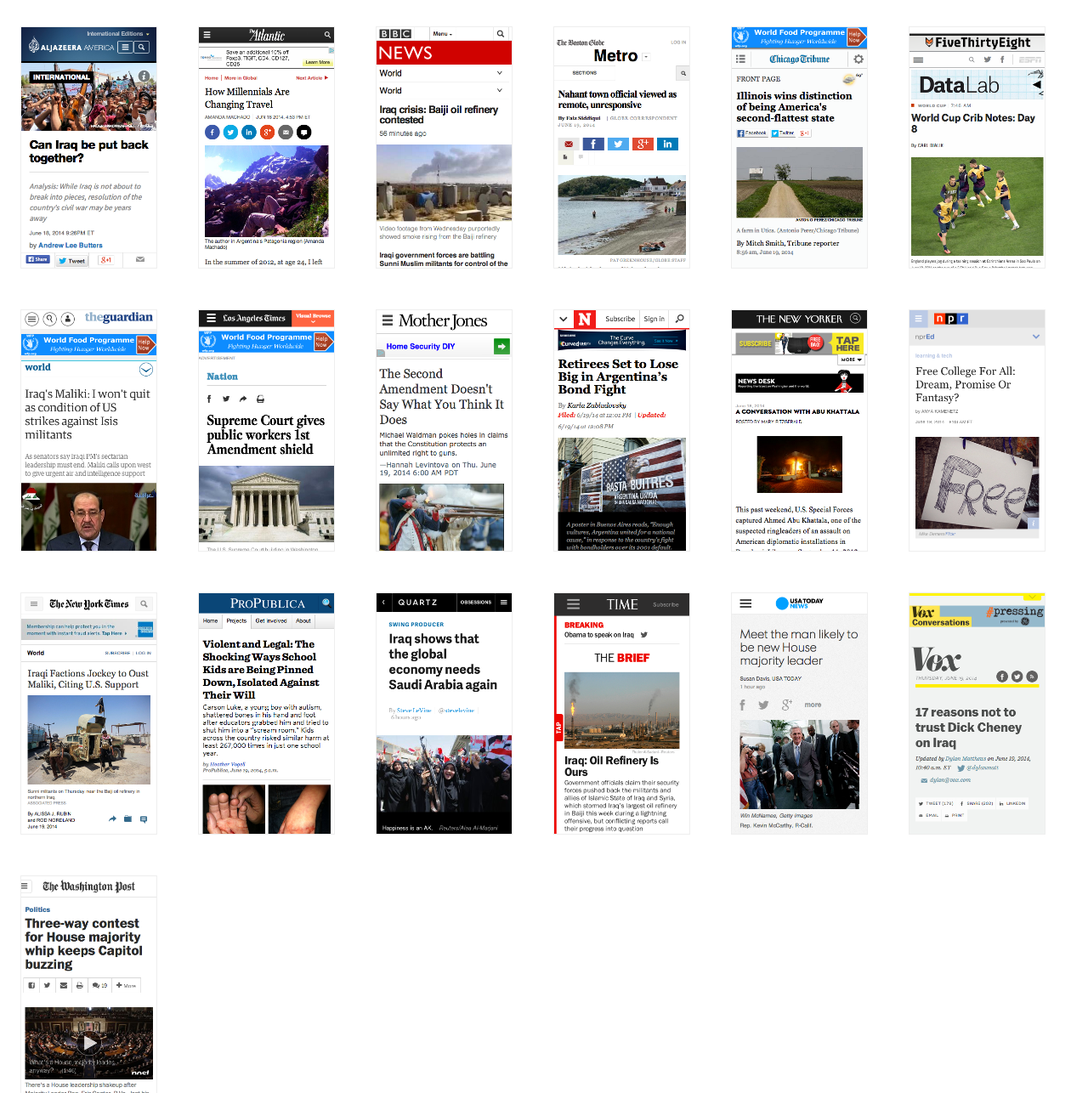
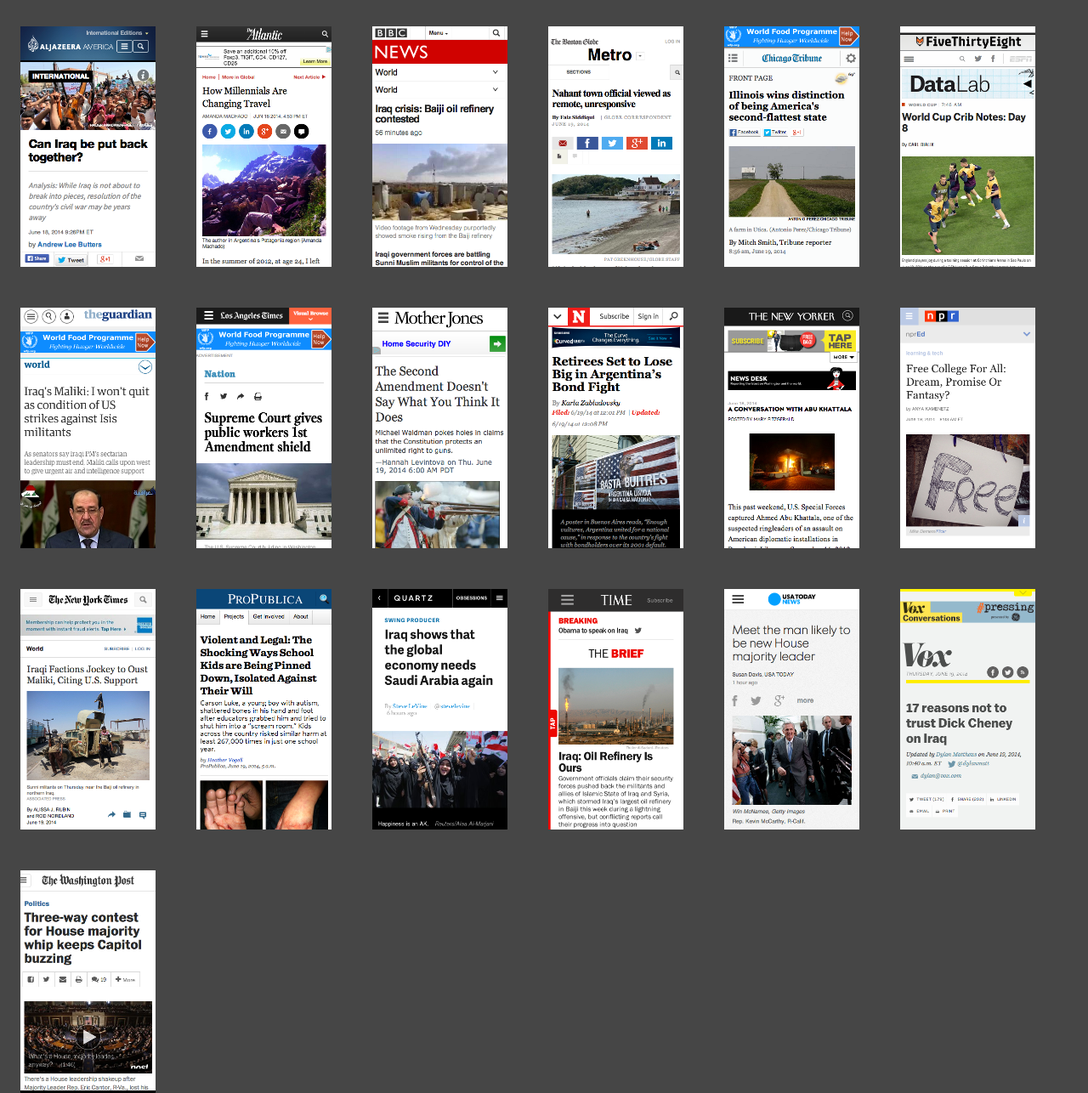
Before and after one commit to gabrielflorit/mobilearticlepage, a plain HTML site: page index.html in a window 1280 px wide. Shown: the part 73-1359 px from the top of the page at 85% size. Drawn offline with Linux system fonts and the light colour scheme.

Commit message:
better styling and added links

```diff
--- a/index.html
+++ b/index.html
@@ -7,6 +7,12 @@
 		body {
 			margin: 0 auto;
 			text-align: center;
+			background-color: #464646;
+		}
+
+		h1 {
+			color: #FFF;
+			font-weight: normal;
 		}
 
 		ul {
@@ -19,7 +25,6 @@
 
 		ul li {
 			float: left;
-			border: solid #EEE 1px;
 			margin: 1.5em 1.5em;
 		}
 
@@ -33,25 +38,25 @@
 <body>
 	<h1>mobile article pages</h1>
 	<ul>
-		<li><img src='img/ALJAZEERA.png' /></li>
-		<li><img src='img/ATLANTIC.png' /></li>
-		<li><img src='img/BBC.png' /></li>
-		<li><img src='img/BOSTONGLOBE.png' /></li>
-		<li><img src='img/CHICAGOTRIBUNE.png' /></li>
-		<li><img src='img/FIVETHIRTYEIGHT.png' /></li>
-		<li><img src='img/GUARDIAN.png' /></li>
-		<li><img src='img/LATIMES.png' /></li>
-		<li><img src='img/MOTHERJONES.png' /></li>
-		<li><img src='img/NEWSWEEK.png' /></li>
-		<li><img src='img/NEWYORKER.png' /></li>
-		<li><img src='img/NPR.png' /></li>
-		<li><img src='img/NYT.png' /></li>
-		<li><img src='img/PROPUBLICA.png' /></li>
-		<li><img src='img/QUARTZ.png' /></li>
-		<li><img src='img/TIME.png' /></li>
-		<li><img src='img/USATODAY.png' /></li>
-		<li><img src='img/VOX.png' /></li>
-		<li><img src='img/WAPO.png' /></li>
+		<li><a href='http://america.aljazeera.com/'><img src='img/ALJAZEERA.png' /></a></li>
+		<li><a href='http://m.theatlantic.com/'><img src='img/ATLANTIC.png' /></a></li>
+		<li><a href='http://m.bbc.com/'><img src='img/BBC.png' /></a></li>
+		<li><a href='http://www.bostonglobe.com/'><img src='img/BOSTONGLOBE.png' /></a></li>
+		<li><a href='http://my.chicagotribune.com/'><img src='img/CHICAGOTRIBUNE.png' /></a></li>
+		<li><a href='http://fivethirtyeight.com/'><img src='img/FIVETHIRTYEIGHT.png' /></a></li>
+		<li><a href='http://www.theguardian.com/us'><img src='img/GUARDIAN.png' /></a></li>
+		<li><a href='http://www.latimes.com/'><img src='img/LATIMES.png' /></a></li>
+		<li><a href='http://m.motherjones.com/m'><img src='img/MOTHERJONES.png' /></a></li>
+		<li><a href='http://www.newsweek.com/'><img src='img/NEWSWEEK.png' /></a></li>
+		<li><a href='http://m.newyorker.com/'><img src='img/NEWYORKER.png' /></a></li>
+		<li><a href='http://www.npr.org/'><img src='img/NPR.png' /></a></li>
+		<li><a href='http://mobile.nytimes.com/'><img src='img/NYT.png' /></a></li>
+		<li><a href='http://www.propublica.org/'><img src='img/PROPUBLICA.png' /></a></li>
+		<li><a href='http://qz.com/'><img src='img/QUARTZ.png' /></a></li>
+		<li><a href='http://time.com/'><img src='img/TIME.png' /></a></li>
+		<li><a href='http://www.usatoday.com/'><img src='img/USATODAY.png' /></a></li>
+		<li><a href='http://www.vox.com/'><img src='img/VOX.png' /></a></li>
+		<li><a href='http://www.washingtonpost.com/'><img src='img/WAPO.png' /></a></li>
 	</ul>
 </body>
 </html>
```
